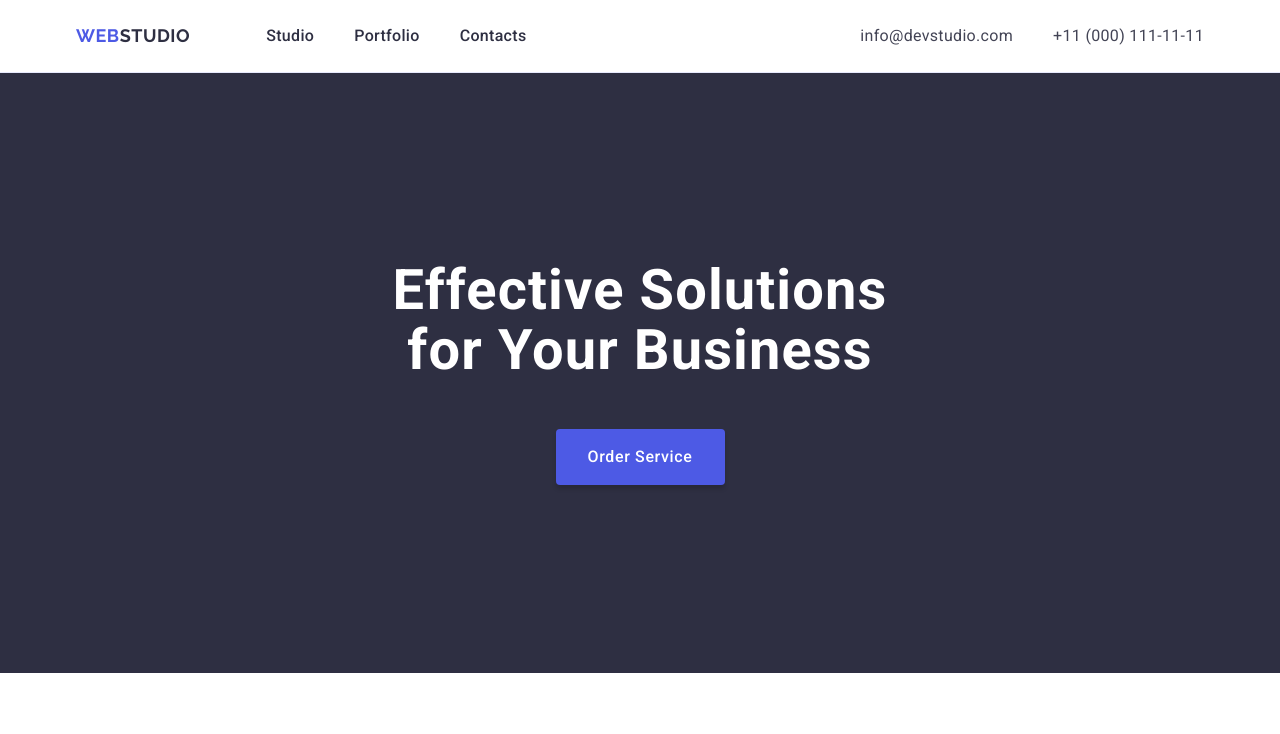
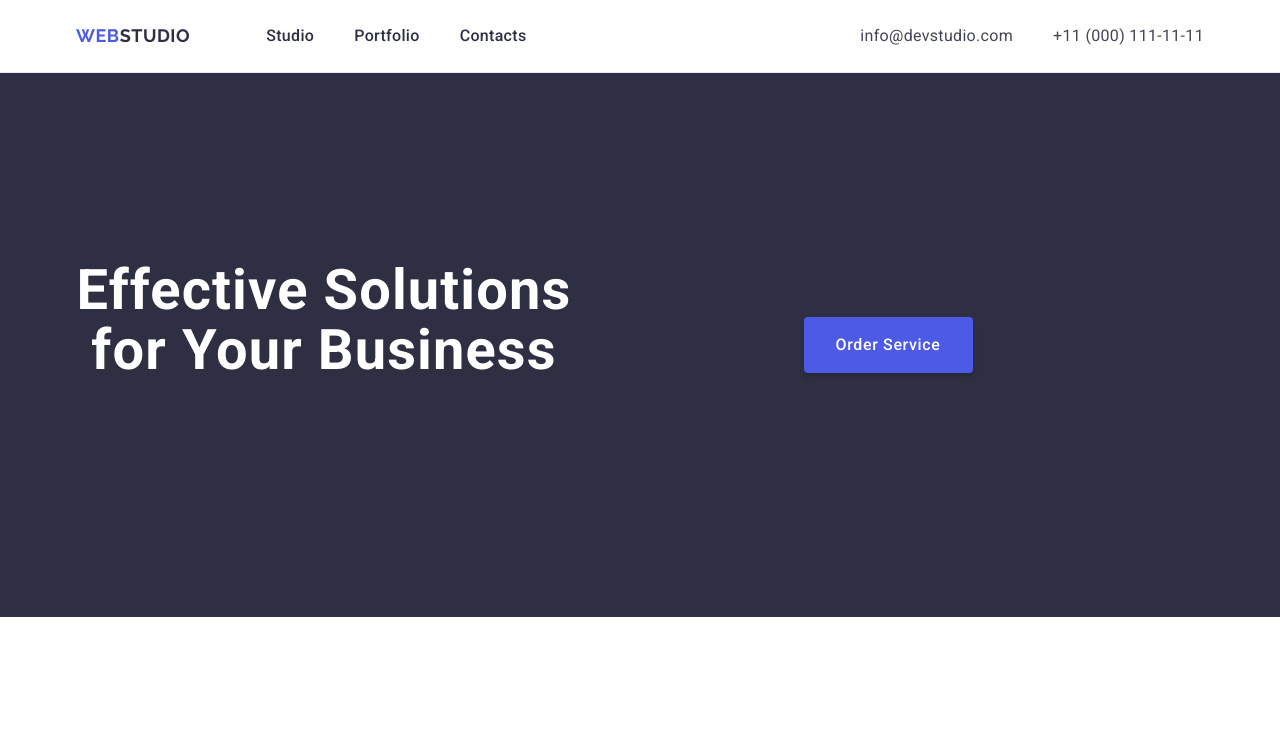
Before and after one commit to RocketReact/goit-markup-hw-03, a website built with Vite: page index.html in a window 1280 px wide. Shown: the top 734 px of the page. Built offline with nearby package versions, Linux system fonts and the light colour scheme.

Commit message:
delete hero class in banner

```diff
--- a/css/style.css
+++ b/css/style.css
@@ -96,14 +96,13 @@ img {
     padding: 188px 0;
     background-color: #2E2F42;
     text-align: center;
+
 }
 .hero {
-    display: flex;
-    flex-direction: column;
-    margin: auto;
+
 }
 
-.hero-main {
+.hero-text {
     font-size: 56px;
     font-weight: 700;
     line-height: 1.07;
--- a/index.html
+++ b/index.html
@@ -38,10 +38,10 @@
 <main>
   <section class="banner">
     <div class="container">
-      <div class="hero">
-    <h1 class="hero-main"> Effective Solutions for Your Business </h1>
+
+    <h1 class="hero-text"> Effective Solutions for Your Business </h1>
      <button class="btn-hero-img" type="button">Order Service </button>
-    </div>
+
     </div>
 
  </section>
```
